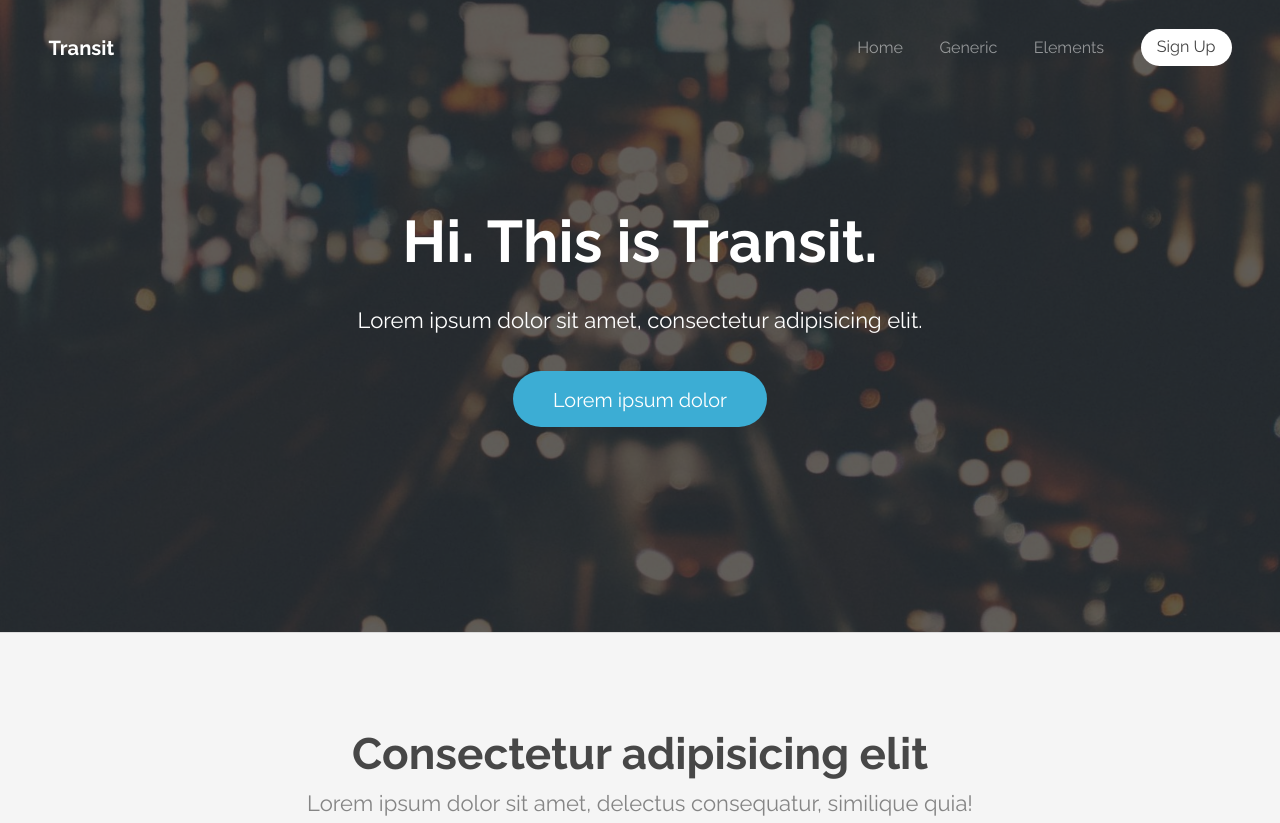
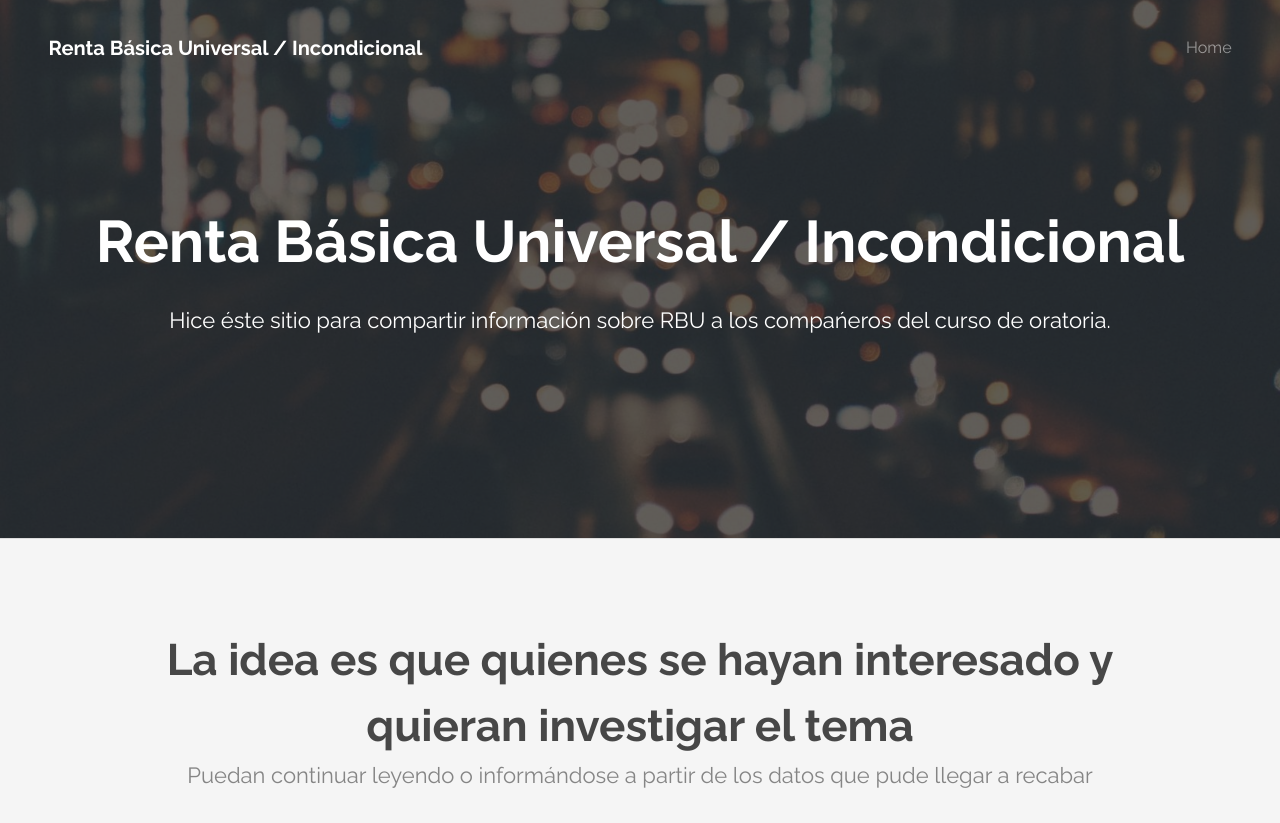
Before and after one commit to mnofresno/charla-rbu, a plain HTML site: page index.html in a window 1280 px wide. Shown: the top 823 px of the page. Drawn offline with Linux system fonts and the light colour scheme.

Commit message:
Modifico index.html agrego algo de info para hacer pruebas

```diff
--- a/index.html
+++ b/index.html
@@ -7,7 +7,7 @@
 <html lang="en">
 	<head>
 		<meta charset="UTF-8">
-		<title>Transit by TEMPLATED</title>
+		<title>Renta B&aacute;sica Universal - Para seguir investigando</title>
 		<meta http-equiv="content-type" content="text/html; charset=utf-8" />
 		<meta name="description" content="" />
 		<meta name="keywords" content="" />
@@ -26,34 +26,26 @@
 
 		<!-- Header -->
 			<header id="header">
-				<h1><a href="index.html">Transit</a></h1>
+				<h1><a href="index.html">Renta B&aacute;sica Universal / Incondicional</a></h1>
 				<nav id="nav">
 					<ul>
 						<li><a href="index.html">Home</a></li>
-						<li><a href="generic.html">Generic</a></li>
-						<li><a href="elements.html">Elements</a></li>
-						<li><a href="#" class="button special">Sign Up</a></li>
 					</ul>
 				</nav>
 			</header>
 
 		<!-- Banner -->
 			<section id="banner">
-				<h2>Hi. This is Transit.</h2>
-				<p>Lorem ipsum dolor sit amet, consectetur adipisicing elit.</p>
-				<ul class="actions">
-					<li>
-						<a href="#" class="button big">Lorem ipsum dolor</a>
-					</li>
-				</ul>
+				<h2>Renta Básica Universal / Incondicional</h2>
+				<p>Hice éste sitio para compartir información sobre RBU a los compa&nacute;eros del curso de oratoria.</p>
 			</section>
 
 		<!-- One -->
 			<section id="one" class="wrapper style1 special">
 				<div class="container">
 					<header class="major">
-						<h2>Consectetur adipisicing elit</h2>
-						<p>Lorem ipsum dolor sit amet, delectus consequatur, similique quia!</p>
+						<h2>La idea es que quienes se hayan interesado y quieran investigar el tema</h2>
+						<p>Puedan continuar leyendo o informándose a partir de los datos que pude llegar a recabar</p>
 					</header>
 					<div class="row 150%">
 						<div class="4u 12u$(medium)">
```
